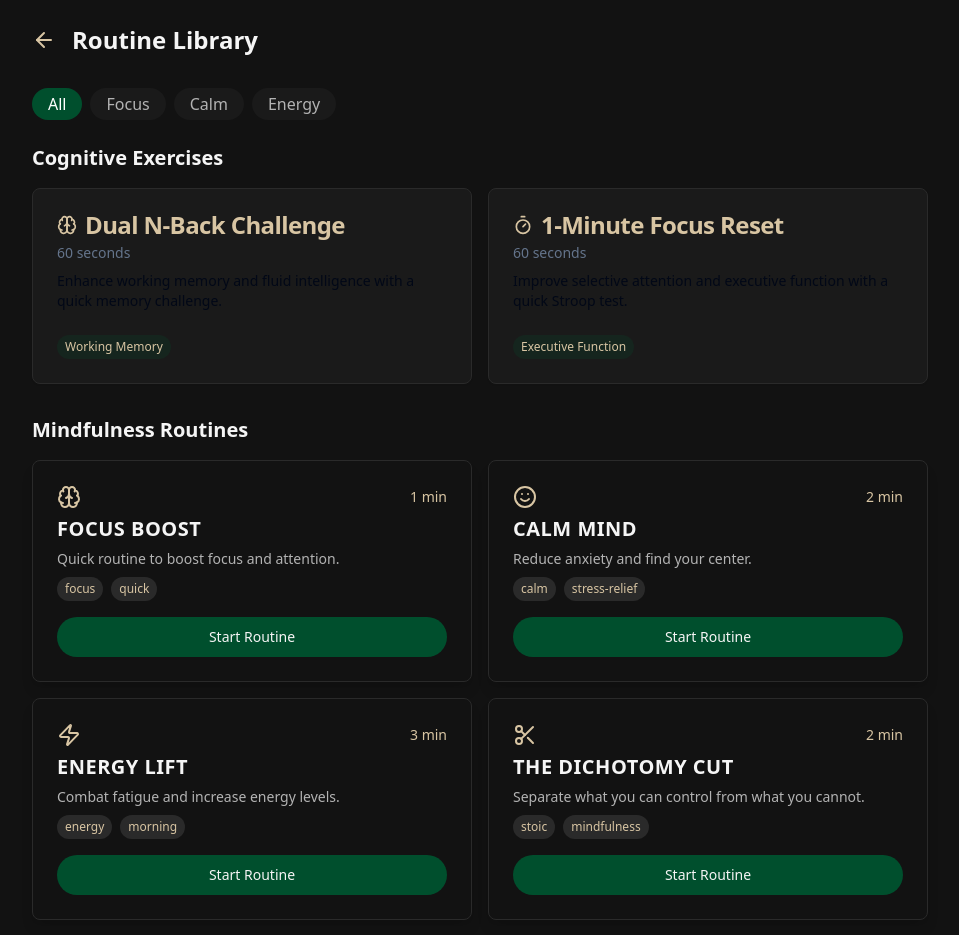
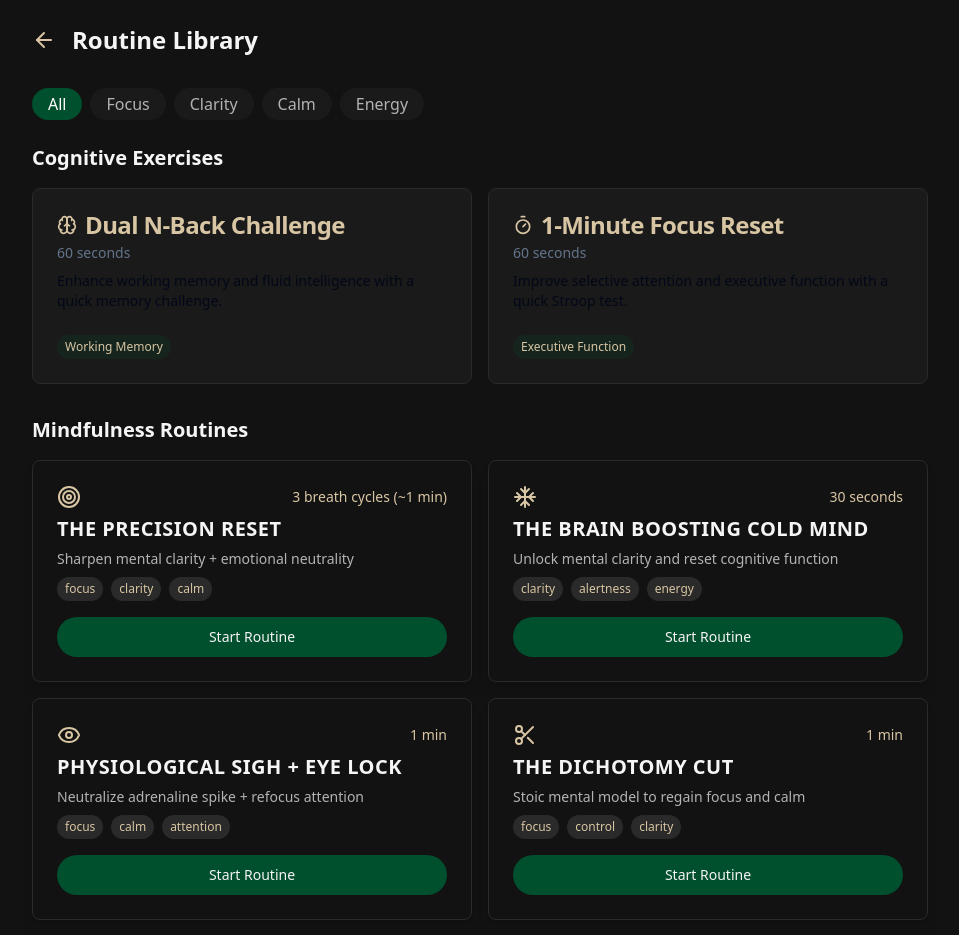
Before and after one commit to aeroplugin/colosseum-mind-shift, a React (Vite) app: page /library in a window 1280 px wide. Shown: the top 935 px of the page, without its empty margins (160-1119 px from the left). Built offline with nearby package versions, Linux system fonts and the light colour scheme.

Commit message:
Add routines to library
Adds all routines to the library.

```diff
--- a/src/pages/Library.tsx
+++ b/src/pages/Library.tsx
@@ -4,56 +4,8 @@ import { useNavigate } from "react-router-dom";
 import { Card, CardContent, CardDescription, CardFooter, CardHeader, CardTitle } from "@/components/ui/card";
 import PrimaryButton from "@/components/ui/PrimaryButton";
 import { ArrowLeft, Play, Brain, TimerIcon } from "lucide-react";
-import { Routine } from "@/types";
+import { routines } from "@/data/routines";
 import RoutineCard from "@/components/RoutineCard";
-
-// Sample data - in a real app, this would come from context/API
-const routines = [
-  {
-    id: '1',
-    name: 'Focus Boost',
-    duration: '1 min',
-    purpose: 'Quick routine to boost focus and attention.',
-    steps: ['Take a deep breath', 'Focus on a single point', 'Clear your mind'],
-    science: 'Improves attention and concentration',
-    iconName: 'brain',
-    tags: ['focus', 'quick'],
-    detailedInstructions: []
-  },
-  {
-    id: '2',
-    name: 'Calm Mind',
-    duration: '2 min',
-    purpose: 'Reduce anxiety and find your center.',
-    steps: ['Sit comfortably', 'Close your eyes', 'Breathe deeply'],
-    science: 'Reduces cortisol levels',
-    iconName: 'smile',
-    tags: ['calm', 'stress-relief'],
-    detailedInstructions: []
-  },
-  {
-    id: '3',
-    name: 'Energy Lift',
-    duration: '3 min',
-    purpose: 'Combat fatigue and increase energy levels.',
-    steps: ['Stretch your arms', 'Take quick, energizing breaths', 'Move your body'],
-    science: 'Increases blood flow and oxygen levels',
-    iconName: 'zap',
-    tags: ['energy', 'morning'],
-    detailedInstructions: []
-  },
-  {
-    id: 'dichotomy-cut',
-    name: 'The Dichotomy Cut',
-    duration: '2 min',
-    purpose: 'Separate what you can control from what you cannot.',
-    steps: ['Identify your concerns', 'Classify as controllable or uncontrollable', 'Focus on controllable aspects'],
-    science: 'Improves decision making and reduces anxiety',
-    iconName: 'scissors',
-    tags: ['stoic', 'mindfulness'],
-    detailedInstructions: []
-  },
-];
 
 const Library = () => {
   const navigate = useNavigate();
@@ -62,6 +14,11 @@ const Library = () => {
   const handleStartRoutine = (routineId: string) => {
     navigate(`/routine?id=${routineId}`);
   };
+
+  // Filter routines based on selected filter
+  const filteredRoutines = filter === "all"
+    ? routines
+    : routines.filter(routine => routine.tags.includes(filter));
 
   return (
     <div className="min-h-screen bg-[#121212] text-[#F5F5F5] p-6">
@@ -92,6 +49,14 @@ const Library = () => {
               : "bg-[#1A1A1A] text-[#B3B3B3] hover:bg-[#2A2A2A]"}`}
           >
             Focus
+          </button>
+          <button
+            onClick={() => setFilter("clarity")}
+            className={`px-4 py-1 rounded-full ${filter === "clarity"
+              ? "bg-[#004F2D] text-white"
+              : "bg-[#1A1A1A] text-[#B3B3B3] hover:bg-[#2A2A2A]"}`}
+          >
+            Clarity
           </button>
           <button
             onClick={() => setFilter("calm")}
@@ -152,7 +117,7 @@ const Library = () => {
 
         <h2 className="text-xl font-semibold mb-4">Mindfulness Routines</h2>
         <div className="grid grid-cols-1 md:grid-cols-2 gap-4">
-          {routines.map((routine) => (
+          {filteredRoutines.map((routine) => (
             <RoutineCard
               key={routine.id}
               routine={routine}
--- a/src/screens/LibraryScreen.tsx
+++ b/src/screens/LibraryScreen.tsx
@@ -1,19 +1,13 @@
-
 import React from 'react';
 import { View, Text, StyleSheet, SafeAreaView, TouchableOpacity, FlatList, ScrollView } from 'react-native';
 import { useNavigation } from '@react-navigation/native';
 import { StackNavigationProp } from '@react-navigation/stack';
 import { RootStackParamList } from '../App.native';
+import { routines } from '../data/routines';
 
 type LibraryScreenNavigationProp = StackNavigationProp<RootStackParamList, 'Library'>;
 
-// Sample data - in a real app, this would come from context/API
-const routines = [
-  { id: '1', title: 'Focus Boost', duration: '1 min', description: 'Quick routine to boost focus and attention.' },
-  { id: '2', title: 'Calm Mind', duration: '2 min', description: 'Reduce anxiety and find your center.' },
-  { id: '3', title: 'Energy Lift', duration: '3 min', description: 'Combat fatigue and increase energy levels.' },
-];
-
+// Sample data for cognitive games - in a real app, this would come from context/API
 const cognitiveGames = [
   {
     id: 'dual-n-back',
@@ -42,10 +36,17 @@ const LibraryScreen = () => {
       onPress={() => navigation.navigate('Routine', { routineId: item.id })}
     >
       <View style={styles.cardHeader}>
-        <Text style={styles.routineTitle}>{item.title}</Text>
+        <Text style={styles.routineTitle}>{item.name}</Text>
         <Text style={styles.routineDuration}>{item.duration}</Text>
       </View>
-      <Text style={styles.routineDescription}>{item.description}</Text>
+      <Text style={styles.routineDescription}>{item.purpose}</Text>
+      <View style={styles.tagsContainer}>
+        {item.tags.map((tag, index) => (
+          <View key={index} style={styles.tagContainer}>
+            <Text style={styles.tagText}>{tag}</Text>
+          </View>
+        ))}
+      </View>
     </TouchableOpacity>
   );
 
@@ -207,6 +208,11 @@ const styles = StyleSheet.create({
     color: '#D8C5A3',
     fontSize: 12,
   },
+  tagsContainer: {
+    flexDirection: 'row',
+    flexWrap: 'wrap',
+    gap: 6,
+  },
 });
 
 export default LibraryScreen;
```
